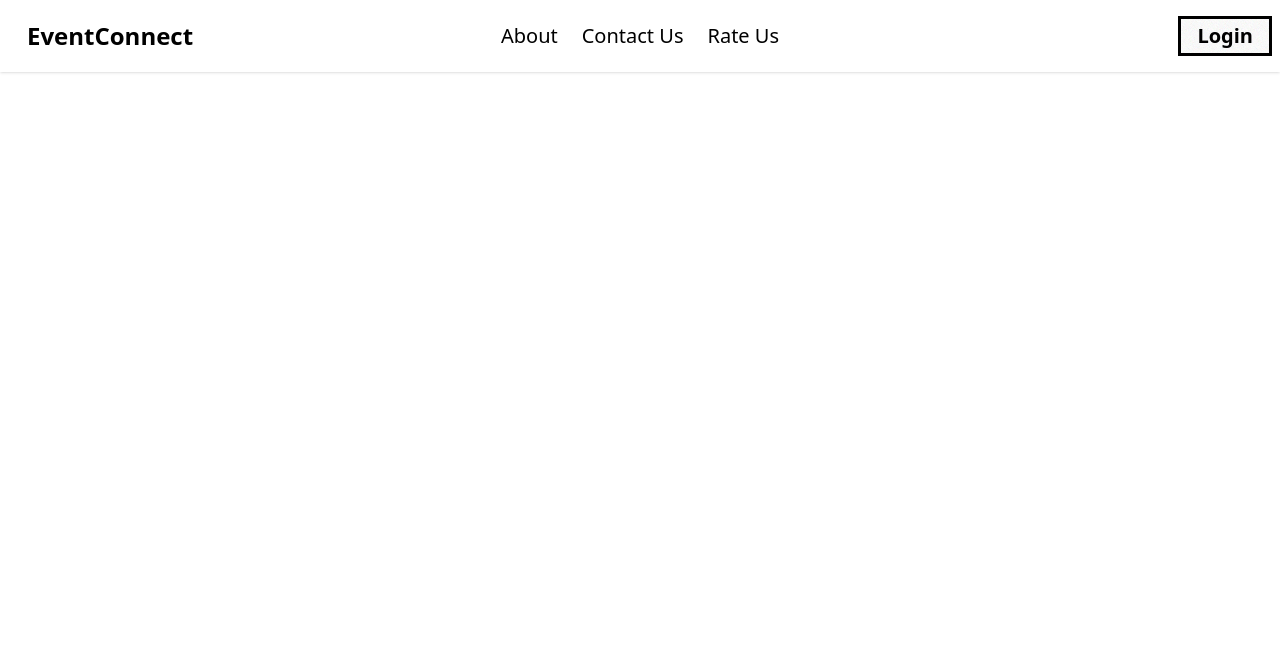
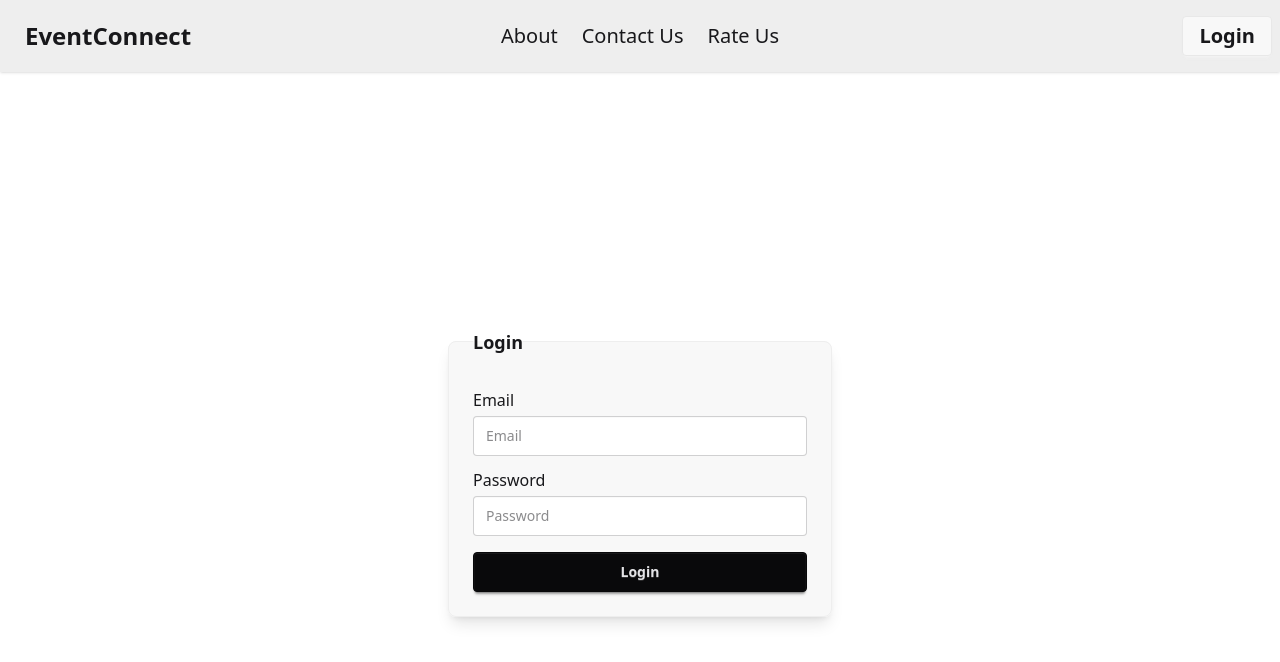
Before and after one commit to omku415/EventConnect, a React (Vite) app in the folder Frontend/: page /login in a window 1280 px wide. Shown: the top 662 px of the page. Built offline with nearby package versions, Linux system fonts and the light colour scheme.

Commit message:
Login component with routes

```diff
--- a/Frontend/package.json
+++ b/Frontend/package.json
@@ -14,6 +14,8 @@
     "daisyui": "^5.0.6",
     "react": "^19.0.0",
     "react-dom": "^19.0.0",
+    "react-router": "^7.3.0",
+    "react-router-dom": "^7.3.0",
     "tailwindcss": "^4.0.14"
   },
   "devDependencies": {
--- a/Frontend/src/Component/Header.jsx
+++ b/Frontend/src/Component/Header/Header.jsx
@@ -1,4 +1,5 @@
 import React from "react";
+import { Link } from "react-router-dom";
 
 function Header() {
   return (
@@ -23,35 +24,36 @@ function Header() {
           </div>
           <ul
             tabIndex={0}
-             className="menu  dropdown-content bg-base-100 rounded-box z-1 mt-3 w-52 p-2 shadow text-xl">
+            className="menu dropdown-content bg-base-100 rounded-box z-1 mt-3 w-52 p-2 shadow text-xl"
+          >
             <li>
-              <a>About</a>
+              <Link to="/about">About</Link>
             </li>
             <li>
-              <a>Contact Us</a>
+              <Link to="/contact">Contact Us</Link>
             </li>
             <li>
-              <a>Rate Us</a>
+              <Link to="/rate-us">Rate Us</Link>
             </li>
-       </ul>
+          </ul>
         </div>
-        <a className="btn btn-ghost text-2xl">EventConnect</a>
+        <Link to="/" className="btn btn-ghost text-2xl">EventConnect</Link>
       </div>
       <div className="navbar-center hidden lg:flex">
         <ul className="menu menu-horizontal px-1 text-xl">
           <li>
-            <a>About</a>
+            <Link to="/about">About</Link>
           </li>
           <li>
-            <a>Contact Us</a>
+            <Link to="/contact">Contact Us</Link>
           </li>
           <li>
-            <a>Rate Us</a>
+            <Link to="/rate-us">Rate Us</Link>
           </li>
         </ul>
       </div>
-      <div className="navbar-end ">
-        <a className="btn text-xl">Login</a>
+      <div className="navbar-end">
+        <Link to="/login" className="btn text-xl">Login</Link>
       </div>
     </div>
   );
--- /dev/null
+++ b/Frontend/src/Component/Login/Login.jsx
@@ -0,0 +1,22 @@
+import React from 'react'
+
+function Login() {
+  return (
+    <div className="flex justify-center items-center min-h-screen">
+    <fieldset className="w-96 bg-base-200 border border-base-300 p-6 rounded-box shadow-lg">
+      <legend className="text-lg font-semibold">Login</legend>
+
+      <label className="block mt-2">Email</label>
+      <input type="email" className="input w-full mt-1" placeholder="Email" />
+
+      <label className="block mt-3">Password</label>
+      <input type="password" className="input w-full mt-1" placeholder="Password" />
+
+      <button className="btn btn-neutral w-full mt-4">Login</button>
+    </fieldset>
+  </div>
+
+  )
+}
+
+export default Login
--- /dev/null
+++ b/Frontend/src/Layout.jsx
@@ -0,0 +1,14 @@
+import React from 'react'
+import Header from './Component/Header/Header'
+import { Outlet } from 'react-router'
+
+function Layout() {
+  return (
+    <>
+    <Header />
+    <Outlet />
+  </>
+  )
+}
+
+export default Layout
--- a/Frontend/src/index.css
+++ b/Frontend/src/index.css
@@ -1,4 +1,4 @@
 @import "tailwindcss";
 @plugin "daisyui" {
-    themes: false;
+  themes: light --default;
   }
--- a/Frontend/src/main.jsx
+++ b/Frontend/src/main.jsx
@@ -1,10 +1,25 @@
-import { createRoot } from 'react-dom/client'
-import './index.css'
-import App from './App.jsx'
-import Header from './Component/Header.jsx'
+import { createRoot } from "react-dom/client";
+import {
+  BrowserRouter,
+  createBrowserRouter,
+  createRoutesFromElements,
+  Route,
+  RouterProvider,
+} from "react-router";
+import "./index.css";
+import App from "./App.jsx";
+import Header from "./Component/Header/Header.jsx";
+import Login from "./Component/Login/Login.jsx";
+import Layout from "./Layout.jsx";
 
-createRoot(document.getElementById('root')).render(
+const router = createBrowserRouter(
+  createRoutesFromElements(
+    <Route path="/" element={<Layout/>}>
+      <Route path="login" element={<Login />} />
+    </Route>
+  )
+);
 
-  <Header/>
-
-)
+createRoot(document.getElementById("root")).render(
+  <RouterProvider router={router} />
+);
```
Also changed, not shown: 1 other file (tests, documents, lock files or other folders).
